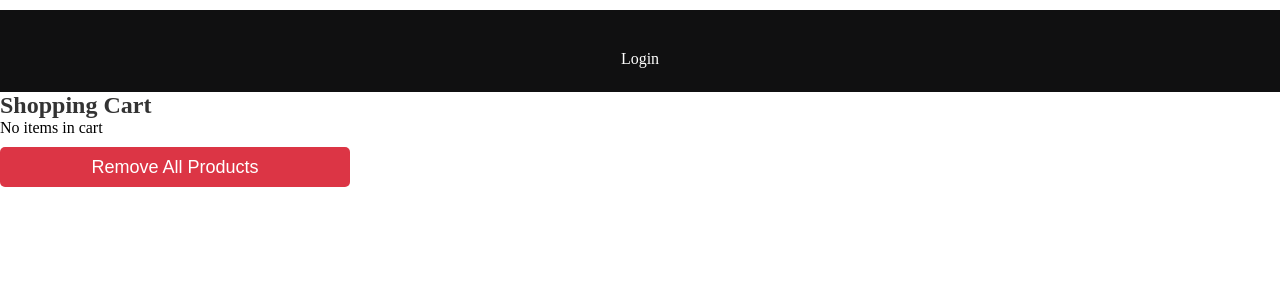
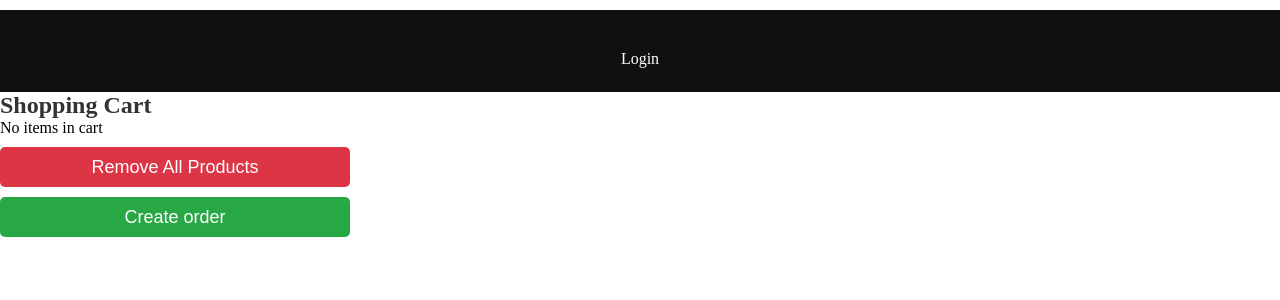
Before and after one commit to TechonomicsProjectTeam/MERAKI_Academy_Project_5, a React (Create React App) app in the folder frontend/: page /carts in a window 1280 px wide. Shown: the top 300 px of the page. Built offline with nearby package versions, Linux system fonts and the light colour scheme.

Commit message:
Orders button

```diff
--- a/frontend/src/Pages/Carts/Carts.js
+++ b/frontend/src/Pages/Carts/Carts.js
@@ -9,6 +9,7 @@ import {
   SetCartId,
   setProductFromCart,
 } from "../../redux/reducers/Carts/Carts";
+import { addOrders } from "../../redux/reducers/Orders/Orders";
 import { FontAwesomeIcon } from "@fortawesome/react-fontawesome";
 import { faPlus, faMinus, faTrashAlt } from "@fortawesome/free-solid-svg-icons";
 import "./Style.css";
@@ -49,6 +50,10 @@ const Carts = () => {
       getCartIdByUserId();
     }
   }, [isLoggedIn, roleId]);
+
+  useEffect(() => {
+    console.log('Cart updated:', cart);
+  },[cart]);
 
   const increaseProductQuantity = async (productId, quantity) => {
     try {
@@ -99,6 +104,20 @@ const Carts = () => {
     }
   };
 
+  const createOrder = async ()=>{
+    try {
+      const result =await  axios.post("http://localhost:5000/orders/",{
+        cartId:cartId
+      },
+      {headers: { Authorization: `Bearer ${token}` },}
+    )
+    console.log("Order result : ",result);
+    dispatch(addOrders(result.data.order));
+    } catch (error) {
+      console.log("Error creating an order : ",error);
+    }
+  }
+
   return (
     <div className="Cart">
       <h2>Shopping Cart</h2>
@@ -134,6 +153,10 @@ const Carts = () => {
       <button className="clear-cart-button" onClick={deleteAllProductsFromCart}>
         Remove All Products
       </button>
+      <button className="create-order-button" onClick={()=>{
+        console.log("Order clicked");
+        createOrder();
+      }}>Create order</button>
     </div>
   );
 };
```
